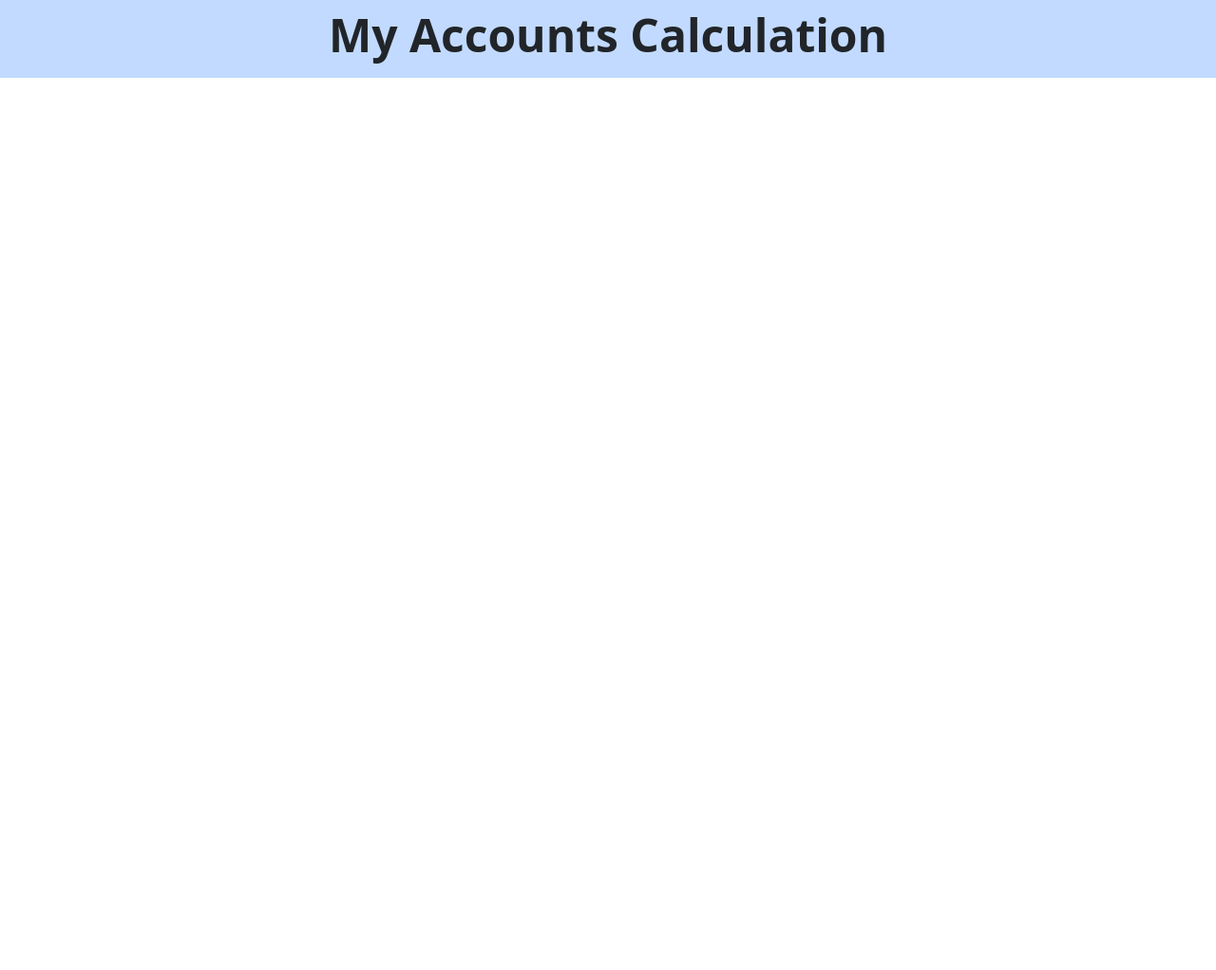
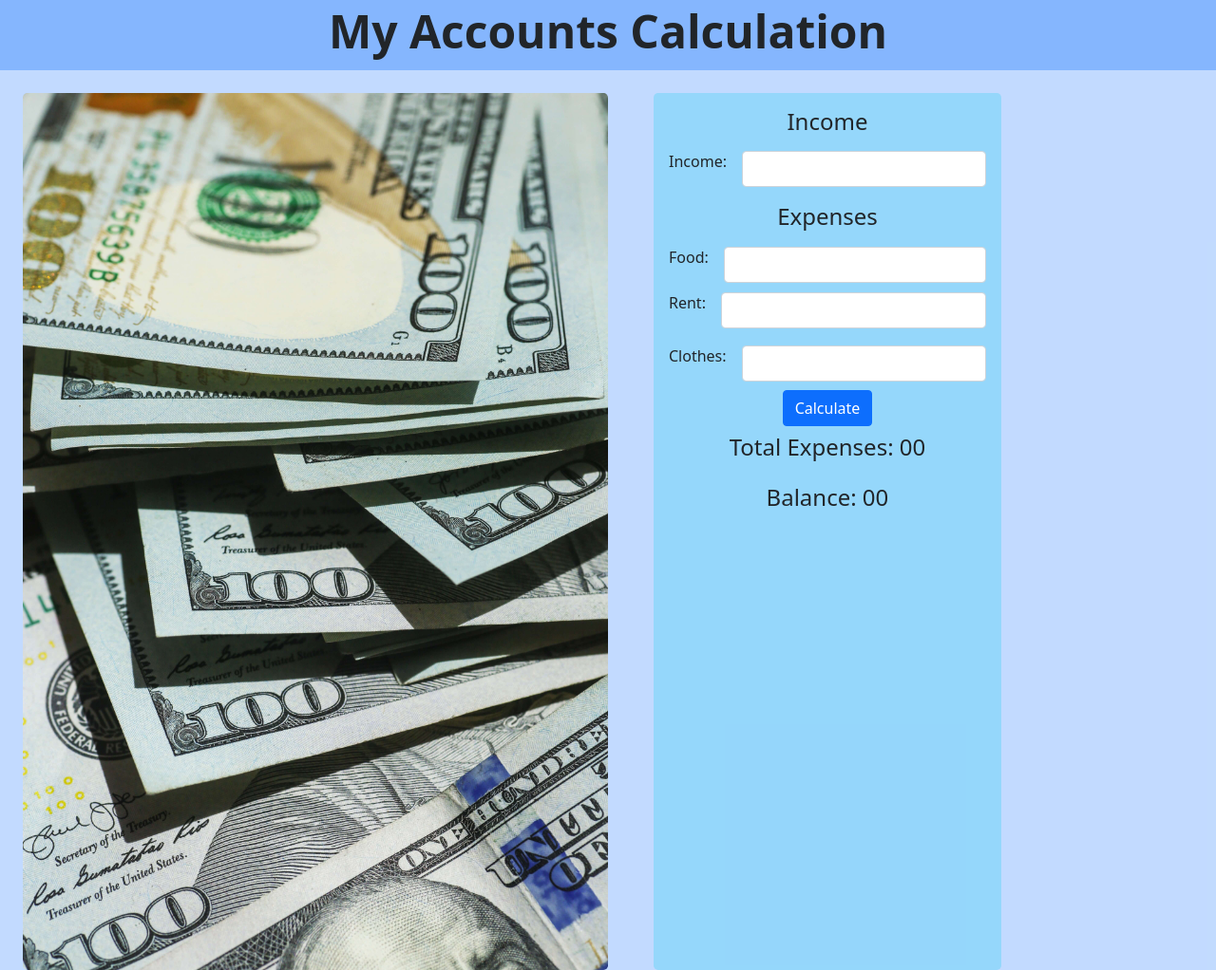
Before and after one commit to HossainRafi/money-master, a plain HTML site: page index.html in a window 1280 px wide. Shown: the whole page at 95% size. Before the commit the page ends 800 px from the top, so only its background shows below. Drawn offline with nearby package versions, Linux system fonts and the light colour scheme; files whose address does not match are found by name.

Commit message:
design completed

```diff
--- a/index.html
+++ b/index.html
@@ -17,9 +17,60 @@
     />
   </head>
   <body>
-    <header class="bg-primary bg-opacity-25 text-center py-2">
+    <!-- Header Start -->
+    <header class="bg-primary bg-opacity-50 text-center py-1">
       <h2 class="display-5 fw-bold">My Accounts Calculation</h2>
     </header>
+
+    <!-- Section Start -->
+    <section class="bg-primary bg-opacity-25">
+      <div class="p-4">
+        <div class="d-flex flex-column flex-md-row">
+          <!-- Image Section -->
+          <div class="justify-content-center align-items-center col-md-6 me-5">
+            <img class="rounded-3 img-fluid" src="./image/image-2.jpg" alt="" />
+          </div>
+
+          <!-- Account Section -->
+          <div class="bg-info bg-opacity-25 p-3 rounded-3">
+
+              <!-- Income Part -->
+            <div>
+              <h4 class="text-center pb-2">Income</h4>
+              <div class="d-flex align-items-center">
+                <p class="me-3">Income:</p>
+                <input class="form-control" type="text" />
+              </div>
+            </div>
+
+            <!-- Expenses Part -->
+            <div>
+              <h4 class="text-center pt-3 pb-2">Expenses</h4>
+              <div class="d-flex align-items-center">
+                <p class="me-3">Food:</p>
+                <input class="form-control" type="text" />
+              </div>
+              <div class="d-flex align-items-center py-2">
+                <p class="me-3">Rent:</p>
+                <input class="form-control" type="text" />
+              </div>
+              <div class="d-flex align-items-center py-2">
+                <p class="me-3">Clothes:</p>
+                <input class="form-control" type="text" />
+              </div>
+              <div class="text-center">
+                <button type="button" class="btn btn-primary">Calculate</button>
+              </div>
+              <div class="text-center">
+                <h4 class="py-2">Total Expenses: 00</h4>
+                <h4 class="py-2">Balance: 00</h4>
+              </div>
+            </div>
+          </div>
+        </div>
+      </div>
+    </section>
+    <!-- Section End -->
 
     <!-- ====================
         Scripts Goes Here
```
